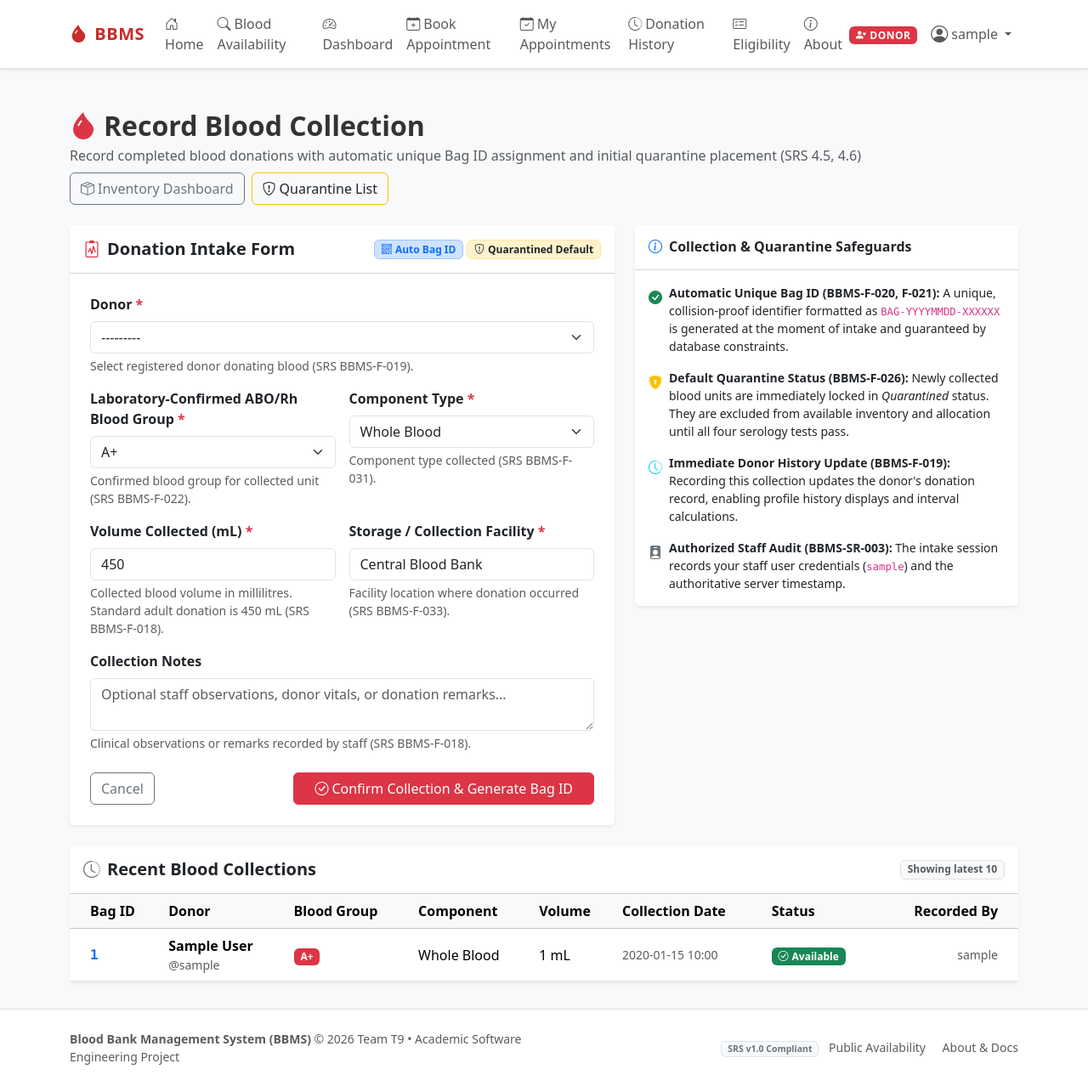
After one commit to SE-Blood-Bank-Management-System/Blood-Bank-Management-System, a Django app: page /inventory/collection/record/ in a window 1280 px wide. The commit adds this page. Shown: the whole page at 85% size. Run offline with Django 5.2, Linux system fonts and the light colour scheme; a user stored in the database is signed in; tables that the repository leaves empty hold one stand-in row (values such as "Sample post").

Commit message:
feat(inventory): add staff blood collection view, template, and navigation
- Add record_blood_collection view with staff/admin role-based protection (SRS BBMS-F-017)
- Add REST JSON API support for recording collection and returning generated Bag ID
- Create record_collection.html template with intake form and recent collections table
- Wire URL route /inventory/collection/record/
- Add Record Collection link in STAFF and ADMIN navbar menus

```diff
--- a/inventory/urls.py
+++ b/inventory/urls.py
@@ -9,6 +9,7 @@ app_name = 'inventory'
 
 urlpatterns = [
     path('', views.inventory_dashboard, name='dashboard'),
+    path('collection/record/', views.record_blood_collection, name='record_collection'),
     path('quarantine/', views.quarantine_list, name='quarantine'),
     path('blood-units/<str:bag_id>/', views.blood_unit_detail, name='unit_detail'),
     path('blood-units/<str:bag_id>/blood-group/', views.update_unit_blood_group, name='update_blood_group'),
--- a/inventory/views.py
+++ b/inventory/views.py
@@ -19,7 +19,7 @@ from django.views.decorators.http import require_http_methods
 from accounts.models import User
 from accounts.rbac import _is_api_request, role_required
 from core.constants import BloodGroup, VALID_BLOOD_GROUPS
-from .forms import BloodGroupCorrectionForm
+from .forms import BloodCollectionForm, BloodGroupCorrectionForm
 from .models import BloodUnit, BloodUnitStatus, ComponentType
 
 
@@ -188,3 +188,78 @@ def api_update_unit_blood_group(request, bag_id):
     SRS BBMS-F-022, BBMS-F-023, BBMS-SR-003.
     """
     return update_unit_blood_group(request, bag_id)
+
+
+@role_required(User.Role.STAFF, User.Role.ADMIN)
+def record_blood_collection(request):
+    """
+    Interface and endpoint for authorized staff to record completed blood collections.
+    SRS BBMS-F-017, BBMS-F-018, BBMS-F-019, BBMS-F-020, BBMS-F-021, BBMS-F-026.
+    """
+    is_api = _is_api_request(request)
+
+    if request.method == 'POST':
+        # Support JSON payload for API callers
+        if request.content_type == 'application/json' and request.body:
+            try:
+                data = json.loads(request.body.decode('utf-8'))
+            except json.JSONDecodeError:
+                return JsonResponse({'error': 'Malformed JSON payload.'}, status=400)
+            form = BloodCollectionForm(data)
+        else:
+            form = BloodCollectionForm(request.POST)
+
+        if form.is_valid():
+            unit = form.save(staff_user=request.user)
+            success_msg = f"Blood collection recorded successfully! Generated unique Bag ID: {unit.bag_id}"
+
+            if is_api:
+                return JsonResponse({
+                    'status': 'success',
+                    'message': success_msg,
+                    'bag_id': unit.bag_id,
+                    'donor_id': unit.donor_id,
+                    'donor_username': unit.donor.username if unit.donor else None,
+                    'blood_group': unit.blood_group,
+                    'component_type': unit.component_type,
+                    'volume_ml': unit.volume_ml,
+                    'unit_status': unit.status,
+                    'collection_date': unit.collection_date.isoformat(),
+                    'location': unit.location,
+                }, status=201)
+
+            messages.success(request, success_msg)
+            return redirect('inventory:unit_detail', bag_id=unit.bag_id)
+        else:
+            if is_api:
+                return JsonResponse({
+                    'error': 'Validation failed.',
+                    'errors': form.errors.get_json_data()
+                }, status=400)
+            messages.error(request, "Please correct the errors in the blood collection form.")
+    else:
+        # Pre-select donor if donor_id passed in query string
+        initial_data = {}
+        donor_id = request.GET.get('donor_id')
+        if donor_id:
+            try:
+                donor_obj = User.objects.get(pk=donor_id, role=User.Role.DONOR)
+                initial_data['donor'] = donor_obj
+                if donor_obj.blood_group:
+                    initial_data['blood_group'] = donor_obj.blood_group
+            except (User.DoesNotExist, ValueError):
+                pass
+        form = BloodCollectionForm(initial=initial_data)
+
+    recent_collections = BloodUnit.objects.select_related(
+        'donor', 'collected_by'
+    ).order_by('-collection_date')[:10]
+    donor_count = User.objects.filter(role=User.Role.DONOR).count()
+
+    context = {
+        'title': 'Record Blood Collection',
+        'form': form,
+        'recent_collections': recent_collections,
+        'donor_count': donor_count,
+    }
+    return render(request, 'inventory/record_collection.html', context)
--- /dev/null
+++ b/templates/inventory/record_collection.html
@@ -0,0 +1,253 @@
+{% extends 'base.html' %}
+
+{% block title %}Record Blood Collection - BBMS{% endblock %}
+
+{% block content %}
+<div class="container py-2">
+  <div class="d-flex justify-content-between align-items-center mb-4 flex-wrap gap-2">
+    <div>
+      <h2 class="fw-bold mb-1"><i class="bi bi-droplet-fill text-danger me-2"></i>Record Blood Collection</h2>
+      <p class="text-muted mb-0">Record completed blood donations with automatic unique Bag ID assignment and initial quarantine placement (SRS 4.5, 4.6)</p>
+    </div>
+    <div class="d-flex gap-2">
+      <a href="{% url 'inventory:dashboard' %}" class="btn btn-outline-secondary">
+        <i class="bi bi-box-seam me-1"></i>Inventory Dashboard
+      </a>
+      <a href="{% url 'inventory:quarantine' %}" class="btn btn-outline-warning text-dark">
+        <i class="bi bi-shield-exclamation me-1"></i>Quarantine List
+      </a>
+    </div>
+  </div>
+
+  <div class="row g-4">
+    {# Left Column: Collection Form #}
+    <div class="col-lg-7">
+      <div class="card border-0 shadow-sm">
+        <div class="card-header bg-white py-3 d-flex justify-content-between align-items-center flex-wrap gap-2">
+          <h5 class="fw-bold mb-0 text-dark">
+            <i class="bi bi-clipboard2-pulse text-danger me-2"></i>Donation Intake Form
+          </h5>
+          <div class="d-flex gap-1">
+            <span class="badge bg-primary-subtle text-primary border border-primary-subtle" title="SRS BBMS-F-020">
+              <i class="bi bi-qr-code me-1"></i>Auto Bag ID
+            </span>
+            <span class="badge bg-warning-subtle text-dark border border-warning-subtle" title="SRS BBMS-F-026">
+              <i class="bi bi-shield-exclamation me-1"></i>Quarantined Default
+            </span>
+          </div>
+        </div>
+
+        <div class="card-body p-4">
+          <form method="post" action="{% url 'inventory:record_collection' %}" novalidate>
+            {% csrf_token %}
+
+            {% if form.non_field_errors %}
+              <div class="alert alert-danger" role="alert">
+                {% for err in form.non_field_errors %}
+                  <div><i class="bi bi-exclamation-triangle-fill me-2"></i>{{ err }}</div>
+                {% endfor %}
+              </div>
+            {% endif %}
+
+            <div class="mb-3">
+              <label for="{{ form.donor.id_for_label }}" class="form-label fw-semibold">
+                {{ form.donor.label }} <span class="text-danger">*</span>
+              </label>
+              {{ form.donor }}
+              <div class="form-text">{{ form.donor.help_text }}</div>
+              {% if form.donor.errors %}
+                <div class="text-danger small mt-1">{{ form.donor.errors.0 }}</div>
+              {% endif %}
+            </div>
+
+            <div class="row g-3 mb-3">
+              <div class="col-md-6">
+                <label for="{{ form.blood_group.id_for_label }}" class="form-label fw-semibold">
+                  {{ form.blood_group.label }} <span class="text-danger">*</span>
+                </label>
+                {{ form.blood_group }}
+                <div class="form-text">{{ form.blood_group.help_text }}</div>
+                {% if form.blood_group.errors %}
+                  <div class="text-danger small mt-1">{{ form.blood_group.errors.0 }}</div>
+                {% endif %}
+              </div>
+
+              <div class="col-md-6">
+                <label for="{{ form.component_type.id_for_label }}" class="form-label fw-semibold">
+                  {{ form.component_type.label }} <span class="text-danger">*</span>
+                </label>
+                {{ form.component_type }}
+                <div class="form-text">{{ form.component_type.help_text }}</div>
+                {% if form.component_type.errors %}
+                  <div class="text-danger small mt-1">{{ form.component_type.errors.0 }}</div>
+                {% endif %}
+              </div>
+            </div>
+
+            <div class="row g-3 mb-3">
+              <div class="col-md-6">
+                <label for="{{ form.volume_ml.id_for_label }}" class="form-label fw-semibold">
+                  {{ form.volume_ml.label }} <span class="text-danger">*</span>
+                </label>
+                {{ form.volume_ml }}
+                <div class="form-text">{{ form.volume_ml.help_text }}</div>
+                {% if form.volume_ml.errors %}
+                  <div class="text-danger small mt-1">{{ form.volume_ml.errors.0 }}</div>
+                {% endif %}
+              </div>
+
+              <div class="col-md-6">
+                <label for="{{ form.location.id_for_label }}" class="form-label fw-semibold">
+                  {{ form.location.label }} <span class="text-danger">*</span>
+                </label>
+                {{ form.location }}
+                <div class="form-text">{{ form.location.help_text }}</div>
+                {% if form.location.errors %}
+                  <div class="text-danger small mt-1">{{ form.location.errors.0 }}</div>
+                {% endif %}
+              </div>
+            </div>
+
+            <div class="mb-4">
+              <label for="{{ form.collection_notes.id_for_label }}" class="form-label fw-semibold">
+                {{ form.collection_notes.label }}
+              </label>
+              {{ form.collection_notes }}
+              <div class="form-text">{{ form.collection_notes.help_text }}</div>
+              {% if form.collection_notes.errors %}
+                <div class="text-danger small mt-1">{{ form.collection_notes.errors.0 }}</div>
+              {% endif %}
+            </div>
+
+            <div class="d-flex justify-content-between align-items-center">
+              <a href="{% url 'inventory:dashboard' %}" class="btn btn-outline-secondary">
+                Cancel
+              </a>
+              <button type="submit" class="btn btn-danger px-4">
+                <i class="bi bi-check-circle me-1"></i>Confirm Collection &amp; Generate Bag ID
+              </button>
+            </div>
+          </form>
+        </div>
+      </div>
+    </div>
+
+    {# Right Column: Guidelines & Policy Info #}
+    <div class="col-lg-5">
+      <div class="card border-0 shadow-sm mb-4">
+        <div class="card-header bg-white py-3">
+          <h6 class="fw-bold mb-0 text-dark">
+            <i class="bi bi-info-circle text-primary me-2"></i>Collection &amp; Quarantine Safeguards
+          </h6>
+        </div>
+        <div class="card-body">
+          <ul class="list-unstyled mb-0 d-flex flex-column gap-3 small">
+            <li class="d-flex align-items-start gap-2">
+              <i class="bi bi-check-circle-fill text-success fs-6 mt-1"></i>
+              <div>
+                <strong>Automatic Unique Bag ID (BBMS-F-020, F-021):</strong>
+                A unique, collision-proof identifier formatted as <code>BAG-YYYYMMDD-XXXXXX</code> is generated at the moment of intake and guaranteed by database constraints.
+              </div>
+            </li>
+            <li class="d-flex align-items-start gap-2">
+              <i class="bi bi-shield-lock-fill text-warning fs-6 mt-1"></i>
+              <div>
+                <strong>Default Quarantine Status (BBMS-F-026):</strong>
+                Newly collected blood units are immediately locked in <em>Quarantined</em> status. They are excluded from available inventory and allocation until all four serology tests pass.
+              </div>
+            </li>
+            <li class="d-flex align-items-start gap-2">
+              <i class="bi bi-clock-history text-info fs-6 mt-1"></i>
+              <div>
+                <strong>Immediate Donor History Update (BBMS-F-019):</strong>
+                Recording this collection updates the donor's donation record, enabling profile history displays and interval calculations.
+              </div>
+            </li>
+            <li class="d-flex align-items-start gap-2">
+              <i class="bi bi-person-badge-fill text-secondary fs-6 mt-1"></i>
+              <div>
+                <strong>Authorized Staff Audit (BBMS-SR-003):</strong>
+                The intake session records your staff user credentials (<code>{{ user.username }}</code>) and the authoritative server timestamp.
+              </div>
+            </li>
+          </ul>
+        </div>
+      </div>
+    </div>
+  </div>
+
+  {# Recent Collections Table #}
+  <div class="card border-0 shadow-sm mt-4">
+    <div class="card-header bg-white py-3 d-flex justify-content-between align-items-center">
+      <h5 class="fw-bold mb-0 text-dark">
+        <i class="bi bi-clock-history text-secondary me-2"></i>Recent Blood Collections
+      </h5>
+      <span class="badge bg-light text-muted border">Showing latest 10</span>
+    </div>
+    <div class="card-body p-0">
+      {% if recent_collections %}
+        <div class="table-responsive">
+          <table class="table table-hover align-middle mb-0">
+            <thead class="table-light">
+              <tr>
+                <th scope="col" class="ps-4">Bag ID</th>
+                <th scope="col">Donor</th>
+                <th scope="col">Blood Group</th>
+                <th scope="col">Component</th>
+                <th scope="col">Volume</th>
+                <th scope="col">Collection Date</th>
+                <th scope="col">Status</th>
+                <th scope="col" class="text-end pe-4">Recorded By</th>
+              </tr>
+            </thead>
+            <tbody>
+              {% for unit in recent_collections %}
+                <tr>
+                  <td class="ps-4 font-monospace fw-bold">
+                    <a href="{% url 'inventory:unit_detail' unit.bag_id %}" class="text-decoration-none">
+                      {{ unit.bag_id }}
+                    </a>
+                  </td>
+                  <td>
+                    {% if unit.donor %}
+                      <span class="fw-semibold">{{ unit.donor.get_full_name|default:unit.donor.username }}</span>
+                      <small class="text-muted d-block">@{{ unit.donor.username }}</small>
+                    {% else %}
+                      <span class="text-muted fst-italic">Unassigned</span>
+                    {% endif %}
+                  </td>
+                  <td>
+                    <span class="badge bg-danger text-white">{{ unit.blood_group }}</span>
+                  </td>
+                  <td>{{ unit.component_type }}</td>
+                  <td>{{ unit.volume_ml }} mL</td>
+                  <td class="text-muted small">{{ unit.collection_date|date:"Y-m-d H:i" }}</td>
+                  <td>
+                    {% if unit.status == 'Quarantined' %}
+                      <span class="badge bg-warning text-dark"><i class="bi bi-shield-exclamation me-1"></i>Quarantined</span>
+                    {% elif unit.status == 'Available' %}
+                      <span class="badge bg-success"><i class="bi bi-check-circle me-1"></i>Available</span>
+                    {% elif unit.status == 'Discarded' %}
+                      <span class="badge bg-dark"><i class="bi bi-trash me-1"></i>Discarded</span>
+                    {% else %}
+                      <span class="badge bg-secondary">{{ unit.status }}</span>
+                    {% endif %}
+                  </td>
+                  <td class="text-end pe-4 text-muted small">
+                    {{ unit.collected_by.username|default:"Staff" }}
+                  </td>
+                </tr>
+              {% endfor %}
+            </tbody>
+          </table>
+        </div>
+      {% else %}
+        <div class="p-4 text-center text-muted">
+          <i class="bi bi-inbox fs-2 d-block mb-2 text-secondary"></i>
+          No blood units recorded yet. Use the form above to record the first blood collection!
+        </div>
+      {% endif %}
+    </div>
+  </div>
+</div>
+{% endblock %}
--- a/templates/navbar.html
+++ b/templates/navbar.html
@@ -57,6 +57,11 @@
           {% elif user.role == 'STAFF' %}
             {# Blood Bank Staff Role Navigation #}
             <li class="nav-item">
+              <a class="nav-link" href="{% url 'inventory:record_collection' %}">
+                <i class="bi bi-droplet-fill text-danger me-1"></i>Record Collection
+              </a>
+            </li>
+            <li class="nav-item">
               <a class="nav-link" href="{% url 'inventory:dashboard' %}">
                 <i class="bi bi-box-seam me-1"></i>Inventory
               </a>
@@ -74,6 +79,11 @@
 
           {% elif user.role == 'ADMIN' or user.is_superuser %}
             {# Administrator Role Navigation #}
+            <li class="nav-item">
+              <a class="nav-link" href="{% url 'inventory:record_collection' %}">
+                <i class="bi bi-droplet-fill text-danger me-1"></i>Record Collection
+              </a>
+            </li>
             <li class="nav-item">
               <a class="nav-link" href="{% url 'inventory:dashboard' %}">
                 <i class="bi bi-box-seam me-1"></i>Inventory
```
